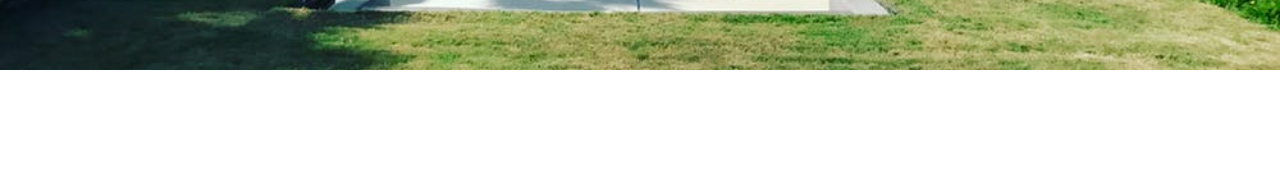
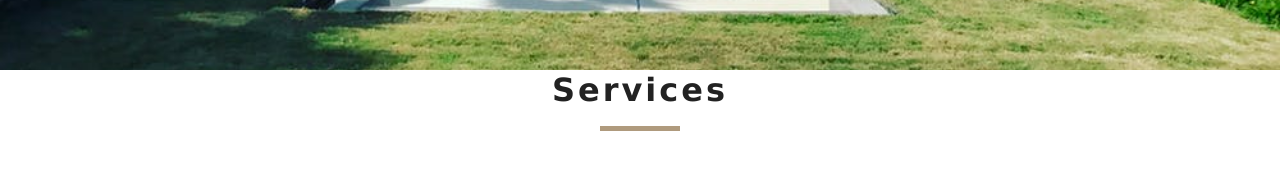
Before and after one commit to ghadachebbi/react-resort-project, a React (Create React App) app: page / in a window 1280 px wide. Shown: the part 730-900 px from the top of the page. Before the commit the page ends 800 px from the top, so only its background shows below. Built offline with nearby package versions, Linux system fonts and the light colour scheme.

Commit message:
Add Services component in Home page

```diff
--- /dev/null
+++ b/src/components/Services.js
@@ -0,0 +1,13 @@
+import React, { Component } from "react";
+
+import Title from "./Title";
+
+export default class Services extends Component {
+  render() {
+    return (
+      <div>
+        <Title title="services" />
+      </div>
+    );
+  }
+}
--- /dev/null
+++ b/src/components/Title.js
@@ -0,0 +1,10 @@
+import React from "react";
+
+export default function Title({ title }) {
+  return (
+    <div className="section-title">
+      <h4>{title}</h4>
+      <div />
+    </div>
+  );
+}
--- a/src/pages/Home.js
+++ b/src/pages/Home.js
@@ -2,14 +2,21 @@
 import Hero from "../components/Hero";
 import Banner from "../components/Banner";
 import { Link } from "react-router-dom";
+import Services from "../components/Services";
 export default function Home() {
   return (
+    <>
       <Hero>
-      <Banner title="Luxurious rooms" subtitle="deluxe rooms starting at $299">
+        <Banner
+          title="Luxurious rooms"
+          subtitle="deluxe rooms starting at $299"
+        >
           <Link to="./rooms" className="btn-primary">
             Our rooms
           </Link>
         </Banner>
       </Hero>
+      <Services />
+    </>
   );
 }
--- a/src/pages/Rooms.js
+++ b/src/pages/Rooms.js
@@ -1,6 +1,17 @@
 import React from "react";
 import Hero from "../components/Hero";
+import Banner from "../components/Banner";
+import { Link } from "react-router-dom";
 
-export default function Room() {
-  return <Hero hero="roomsHero" />;
-}
+const Rooms = () => {
+  return (
+    <Hero hero="roomsHero">
+      <Banner title="our rooms">
+        <Link to="/" className="btn-primary">
+          return home
+        </Link>
+      </Banner>
+    </Hero>
+  );
+};
+export default Rooms;
```
Lines whose indentation alone changed are shown as unchanged.
